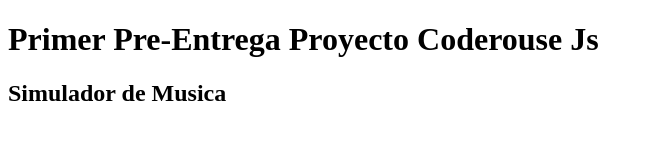
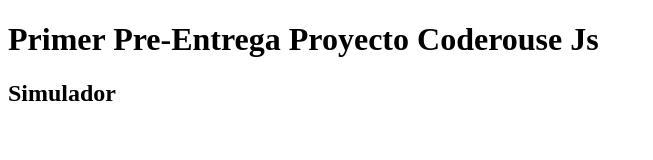
Before and after one commit to MartinAndreani/proyectocoder-js-andreani, a plain HTML site: page index.html in a window 1280 px wide. Shown: the whole page, without its empty margins (0-653 px from the left). Drawn offline with Linux system fonts and the light colour scheme.

Commit message:
primer commit

```diff
--- a/index.html
+++ b/index.html
@@ -7,7 +7,7 @@
 </head>
 <body>
     <h1>Primer Pre-Entrega Proyecto Coderouse Js</h1>
-    <h2>Simulador de Musica</h2>
+    <h2>Simulador</h2>
     <script src="./simulador.js"></script>
 </body>
 </html>
```
